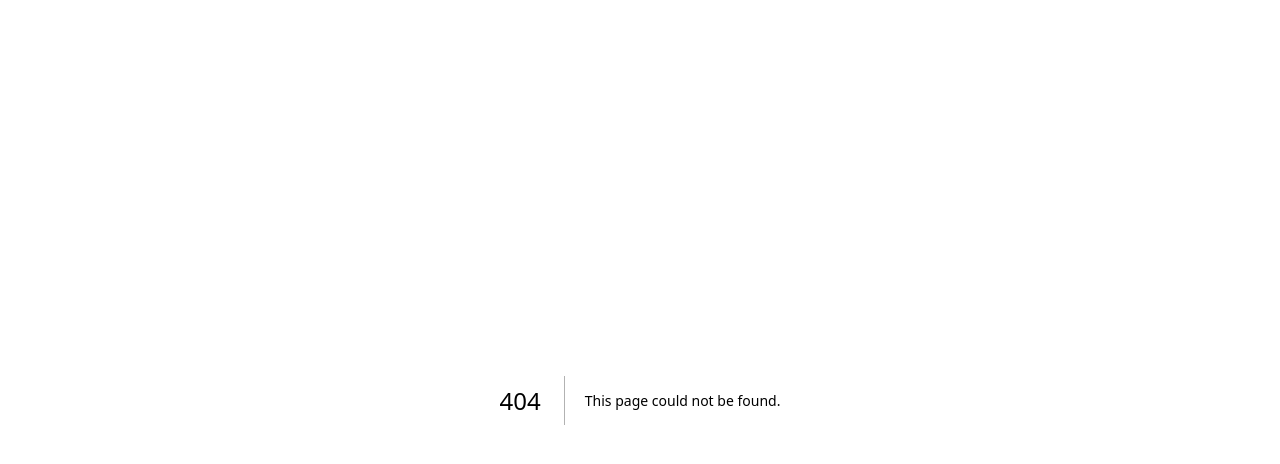
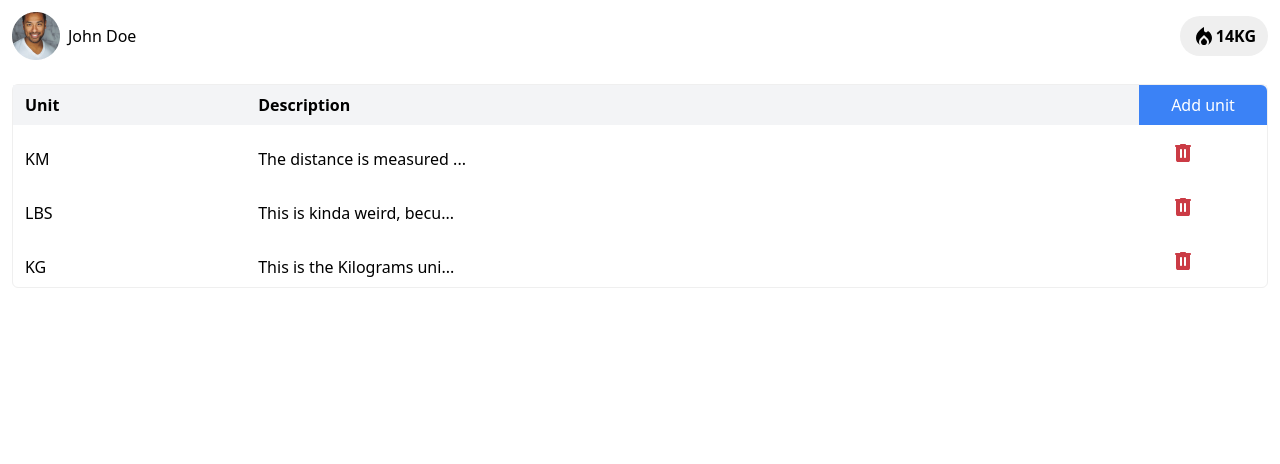
Before and after one commit to NurulAmin7990/FitnessTracker, a Next.js app in the folder fitness-tracker-app/: page /settings/unit in a window 1280 px wide. Before the commit this address had no page. Shown: the top 464 px of the page. Built offline with nearby package versions, Linux system fonts and the light colour scheme.

Commit message:
create-unit-table-component

```diff
--- /dev/null
+++ b/fitness-tracker-app/components/icons/DeleteIcon.jsx
@@ -0,0 +1,9 @@
+import React from 'react'
+
+export default function DeleteIcon() {
+    return (
+        <svg width="24" height="24" viewBox="0 0 24 24" fill="none" xmlns="http://www.w3.org/2000/svg">
+            <path d="M7 21C6.45 21 5.97933 20.8043 5.588 20.413C5.196 20.021 5 19.55 5 19V6C4.71667 6 4.479 5.90433 4.287 5.713C4.09567 5.521 4 5.28333 4 5C4 4.71667 4.09567 4.479 4.287 4.287C4.479 4.09567 4.71667 4 5 4H9C9 3.71667 9.096 3.479 9.288 3.287C9.47933 3.09567 9.71667 3 10 3H14C14.2833 3 14.521 3.09567 14.713 3.287C14.9043 3.479 15 3.71667 15 4H19C19.2833 4 19.5207 4.09567 19.712 4.287C19.904 4.479 20 4.71667 20 5C20 5.28333 19.904 5.521 19.712 5.713C19.5207 5.90433 19.2833 6 19 6V19C19 19.55 18.8043 20.021 18.413 20.413C18.021 20.8043 17.55 21 17 21H7ZM9 16C9 16.2833 9.096 16.5207 9.288 16.712C9.47933 16.904 9.71667 17 10 17C10.2833 17 10.521 16.904 10.713 16.712C10.9043 16.5207 11 16.2833 11 16V9C11 8.71667 10.9043 8.479 10.713 8.287C10.521 8.09567 10.2833 8 10 8C9.71667 8 9.47933 8.09567 9.288 8.287C9.096 8.479 9 8.71667 9 9V16ZM13 16C13 16.2833 13.096 16.5207 13.288 16.712C13.4793 16.904 13.7167 17 14 17C14.2833 17 14.521 16.904 14.713 16.712C14.9043 16.5207 15 16.2833 15 16V9C15 8.71667 14.9043 8.479 14.713 8.287C14.521 8.09567 14.2833 8 14 8C13.7167 8 13.4793 8.09567 13.288 8.287C13.096 8.479 13 8.71667 13 9V16Z" fill="#CB3B45" />
+        </svg>
+    )
+}
--- a/fitness-tracker-app/components/shared/Header.jsx
+++ b/fitness-tracker-app/components/shared/Header.jsx
@@ -8,7 +8,7 @@ export default function Header() {
     return (
         <div className='container flex items-center justify-between p-3 m-auto'>
             <div className='flex items-center gap-2'>
-                <Image src={profilePicture} />
+                <Image src={profilePicture} alt="user profile picture" />
                 <p>John Doe</p>
             </div>
 
--- a/fitness-tracker-app/components/shared/PersonalRecord.jsx
+++ b/fitness-tracker-app/components/shared/PersonalRecord.jsx
@@ -6,12 +6,12 @@ export default function PersonalRecord() {
 
     return (
         <div className='relative group'>
-            <div className='flex items-center px-3 py-2 rounded-full cursor-pointer bg-border-color' onClick={() => setShowToolTip(!showToolTip)}>
+            <div className='flex items-center px-3 py-2 rounded-full cursor-pointer bg-gray-divider' onClick={() => setShowToolTip(!showToolTip)}>
                 <FireIcon />
                 <h4 className='font-bold'>14KG</h4>
             </div>
 
-            <p className={`absolute right-0 w-56 px-2 py-4 transition-all border rounded-md pointer-events-none border-border-color ${showToolTip ? "top-14 opacity-100" : "opacity-0 top-10"}`}>
+            <p className={`absolute right-0 w-56 px-2 py-4 transition-all border rounded-md pointer-events-none border-gray-divider ${showToolTip ? "top-14 opacity-100" : "opacity-0 top-10"}`}>
                 Loem ipsum dolor sit amet consectetur. Morbi blanditr at tincidunt risus.
             </p>
         </div>
--- /dev/null
+++ b/fitness-tracker-app/components/shared/Table.jsx
@@ -0,0 +1,52 @@
+import React from 'react'
+import DeleteIcon from '../icons/DeleteIcon'
+
+export default function Table() {
+
+    const headStyling = "table-cell font-bold px-3 py-2"
+    const description = "This is the CM dskfa kdjfk jsdlkfjdsf"
+
+    const units = [
+        {
+            'id': 1,
+            'unit': 'KM',
+            'description': 'The distance is measured in KM'
+        },
+        {
+            'id': 2,
+            'unit': 'LBS',
+            'description': 'This is kinda weird, becuase the pounds'
+        },
+        {
+            'id': 3,
+            'unit': 'KG',
+            'description': 'This is the Kilograms unit'
+        },
+    ]
+
+    return (
+        <div className="container p-3">
+            <div className='table w-full m-auto border rounded-md border-gray-divider'>
+                <div className='table-header-group'>
+                    <div className="relative table-row bg-gray-100">
+                        <p className={headStyling}>Unit</p>
+                        <p className={headStyling}>Description</p>
+                        <button onClick={() => console.log('button click')} className='absolute top-0 right-0 w-32 py-2 text-white bg-blue-500 rounded-tr-md'>Add unit</button>
+                    </div>
+                </div>
+                <div className='table-row-group divide-y border-gray-divider'>
+                    {units.map(unit => (
+                        <div key={unit.id} className="table-row">
+                            <p className='table-cell px-3 py-2'>{unit.unit}</p>
+                            <p className='table-cell px-3 py-2'>{unit.description.substring(0, 25)}...</p>
+                            <button onClick={() => console.log(unit.id)} className='pt-4'><DeleteIcon /></button>
+                        </div>
+                    ))}
+                </div>
+            </div>
+
+        </div>
+    )
+}
+
+//
--- a/fitness-tracker-app/pages/unit.jsx
+++ b/fitness-tracker-app/pages/settings/unit.jsx
@@ -1,10 +1,12 @@
 import React from 'react'
-import Header from '../components/shared/Header'
+import Header from '../../components/shared/Header'
+import Table from '../../components/shared/Table'
 
 export default function unit() {
     return (
         <div>
             <Header />
+            <Table />
         </div>
     )
 }
--- a/fitness-tracker-app/tailwind.config.js
+++ b/fitness-tracker-app/tailwind.config.js
@@ -7,7 +7,7 @@ module.exports = {
 	theme: {
 		extend: {
 			colors: {
-				'border-color': '#EFEFEF'
+				'gray-divider': '#EFEFEF'
 			}
 		},
 	},
```
